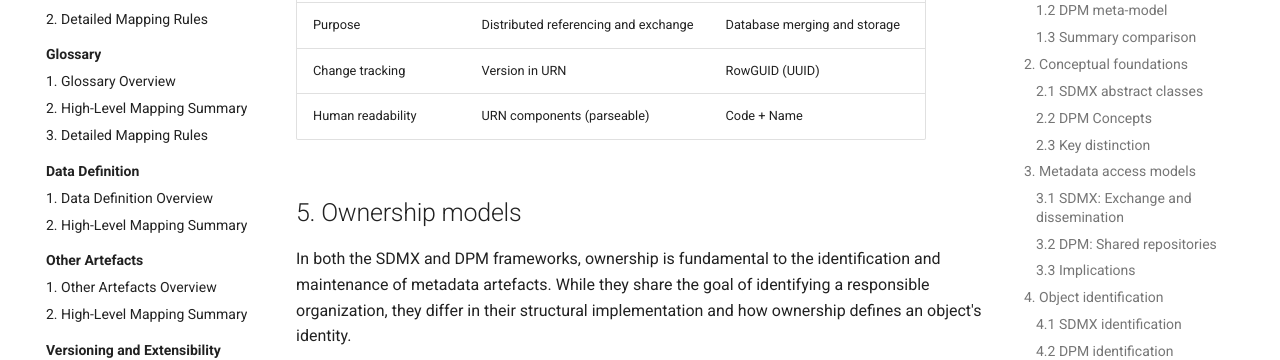
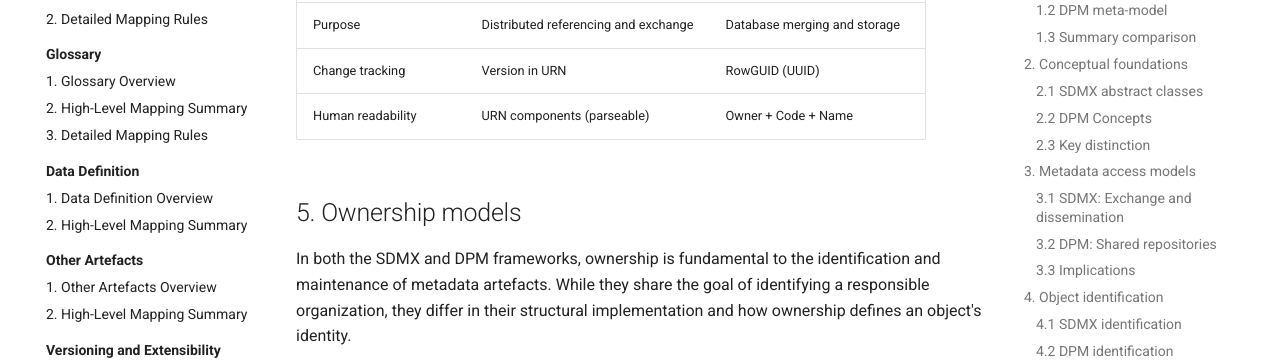
Before and after one commit to sdmx-twg/wp-sdmx-dpm, an MkDocs documentation site: the page built from docs/models-relationships/00_basics/01_base_comparison.md, in a window 1280 px wide and 900 px high, scrolled down 7375 px. Shown: the part 152-512 px from the top of the window. Built offline with MkDocs 1.6.1 and Material for MkDocs 9.7.7, drawn with Linux system fonts in a browser that asks for light colours.

Commit message:
fix: add Owner to DPM human readability identifier components
Addresses #49 — Code + Name alone is not sufficient; Owner is also
needed to identify DPM concepts.

```diff
--- a/docs/models-relationships/00_basics/01_base_comparison.md
+++ b/docs/models-relationships/00_basics/01_base_comparison.md
@@ -252,7 +252,7 @@ Modellers identify concepts using **Codes** and **Names**. In physical database
 | Format | Web-centric (URI/URN strings) | Database-centric (numeric keys) |
 | Purpose | Distributed referencing and exchange | Database merging and storage |
 | Change tracking | Version in URN | RowGUID (UUID) |
-| Human readability | URN components (parseable) | Code + Name |
+| Human readability | URN components (parseable) | Owner + Code + Name |
 
 ## 5. Ownership models
 
```
